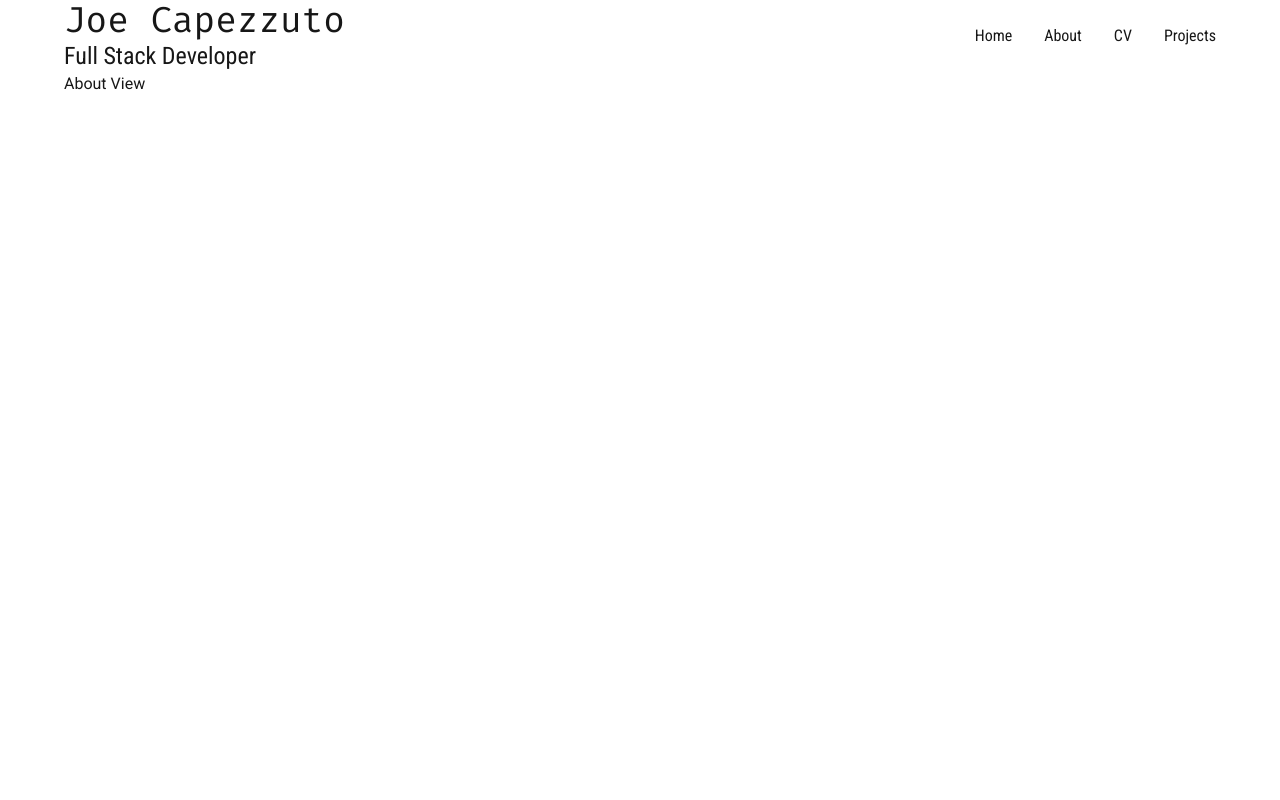
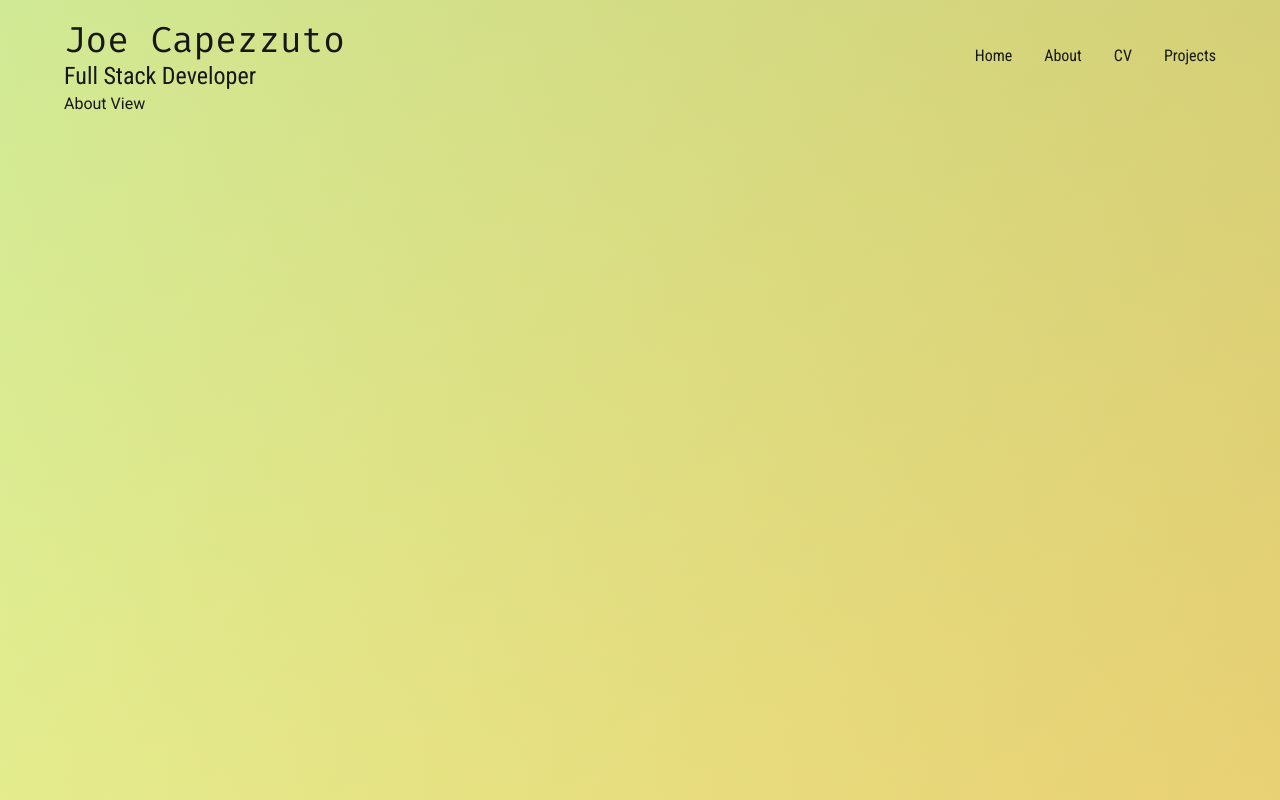
Before and after one commit to Capezzuto/portfolio-v2, a Next.js app: page /about in a window 1280 px wide. Built offline with nearby package versions, Linux system fonts and the light colour scheme.

Commit message:
Add color transitions to static routes

```diff
--- a/src/app/(static)/_components/Header.tsx
+++ b/src/app/(static)/_components/Header.tsx
@@ -4,7 +4,7 @@ import Link from 'next/link';
 
 const Header = () => {
 	return (
-		<header className='flex justify-between items-center'>
+		<header className='flex justify-between items-center pt-5'>
 			<div>
 				<Link href='/'>
 					<h2 className='font-(family-name:--font-fira-code) text-4xl'>Joe Capezzuto</h2>
--- a/src/app/(static)/about/page.tsx
+++ b/src/app/(static)/about/page.tsx
@@ -1,7 +1,7 @@
 import React from 'react';
 
 const AboutPage = () => {
-	return <>About View</>;
+	return <div className='about-page'>About View</div>;
 };
 
 export default AboutPage;
--- a/src/app/(static)/cv/page.tsx
+++ b/src/app/(static)/cv/page.tsx
@@ -1,7 +1,7 @@
 import React from 'react';
 
 const CVPage = () => {
-	return <>CV View</>;
+	return <div className='cv-page'>CV View</div>;
 };
 
 export default CVPage;
--- a/src/app/(static)/page.tsx
+++ b/src/app/(static)/page.tsx
@@ -1,6 +1,6 @@
 import React from 'react';
-const Home = () => {
-	return <>Home View</>;
+const HomePage = () => {
+	return <div className='home-page'>Home View</div>;
 };
 
-export default Home;
+export default HomePage;
--- a/src/app/(static)/projects/page.tsx
+++ b/src/app/(static)/projects/page.tsx
@@ -1,7 +1,7 @@
 import React from 'react';
 
 const ProjectsPage = () => {
-	return <>Projects View</>;
+	return <div className='projects-page'>Projects View</div>;
 };
 
 export default ProjectsPage;
--- a/src/app/globals.css
+++ b/src/app/globals.css
@@ -1,4 +1,29 @@
 @import 'tailwindcss';
+
+/* Gradient colors */
+@property --gradient-color-a {
+	syntax: '<color>';
+	initial-value: transparent;
+	inherits: false;
+}
+
+@property --gradient-color-b {
+	syntax: '<color>';
+	initial-value: transparent;
+	inherits: false;
+}
+
+@property --gradient-color-c {
+	syntax: '<color>';
+	initial-value: transparent;
+	inherits: false;
+}
+
+@property --gradient-color-d {
+	syntax: '<color>';
+	initial-value: transparent;
+	inherits: false;
+}
 
 :root {
 	--background: #ffffff;
@@ -10,6 +35,19 @@
 	--color-foreground: var(--foreground);
 	--font-sans: var(--font-roboto);
 	--font-mono: var(--font-fira-code);
+}
+
+@theme {
+	/* --color-__-100:  */
+
+	--gradient-color-a: rgba(0, 0, 0, 0);
+	--gradient-color-b: rgba(0, 0, 0, 0);
+	--gradient-color-c: rgba(0, 0, 0, 0);
+	--gradient-color-d: rgba(0, 0, 0, 0);
+
+	--dynamic-gradient-1: linear-gradient(in oklch 30deg, var(--gradient-color-a) 0%, var(--gradient-color-b) 100%);
+	--dynamic-gradient-2: linear-gradient(in oklch 270deg, var(--gradient-color-c) 0%, var(--gradient-color-d) 100%);
+	/* --ease-snappy-dot: cubic-bezier(); */
 }
 
 @media (prefers-color-scheme: dark) {
@@ -24,3 +62,64 @@ body {
 	color: var(--foreground);
 	font-family: var(--font-roboto), Arial, Helvetica, sans-serif;
 }
+
+.dynamic-background {
+	--bg-trans-duration: 1000ms;
+	background-image:
+		linear-gradient(in oklch 30deg, var(--gradient-color-a) 0%, var(--gradient-color-b) 100%),
+		linear-gradient(in oklch 315deg, var(--gradient-color-c) 0%, var(--gradient-color-d) 100%);
+	background-size:
+		150% 150%,
+		150% 150%;
+	background-position:
+		0 0,
+		0 0;
+	background-repeat: no-repeat;
+	transition:
+		--gradient-color-a var(--bg-trans-duration),
+		--gradient-color-b var(--bg-trans-duration),
+		--gradient-color-c var(--bg-trans-duration),
+		--gradient-color-d var(--bg-trans-duration),
+		background-position var(--bg-trans-duration);
+}
+
+.dynamic-background:has(.home-page) {
+	--gradient-color-a: rgba(190, 149, 222, 1);
+	--gradient-color-b: rgba(255, 224, 171, 1);
+	--gradient-color-c: rgba(0, 0, 0, 0);
+	--gradient-color-d: rgba(0, 0, 0, 0);
+	background-position:
+		0% 0%,
+		0% 0%;
+}
+
+.dynamic-background:has(.about-page) {
+	--gradient-color-a: rgba(128, 128, 252, 0);
+	--gradient-color-b: rgba(128, 128, 71, 0.3);
+	--gradient-color-c: rgba(255, 209, 117, 1);
+	--gradient-color-d: rgba(212, 255, 158, 0.9);
+
+	background-position:
+		30% 50%,
+		0% 50%;
+}
+.dynamic-background:has(.cv-page) {
+	--gradient-color-a: rgba(252, 245, 169, 1);
+	--gradient-color-b: rgba(201, 224, 206, 1);
+	--gradient-color-c: rgba(128, 128, 117, 0);
+	--gradient-color-d: rgba(128, 128, 158, 0);
+
+	background-position:
+		50% 25%,
+		0% 25%;
+}
+.dynamic-background:has(.projects-page) {
+	--gradient-color-a: rgba(178, 252, 218, 0.6);
+	--gradient-color-b: rgba(188, 188, 238, 0.3);
+	--gradient-color-c: rgba(225, 242, 228, 1);
+	--gradient-color-d: rgba(232, 229, 245, 1);
+
+	background-position:
+		75% 25%,
+		50% 25%;
+}
```
